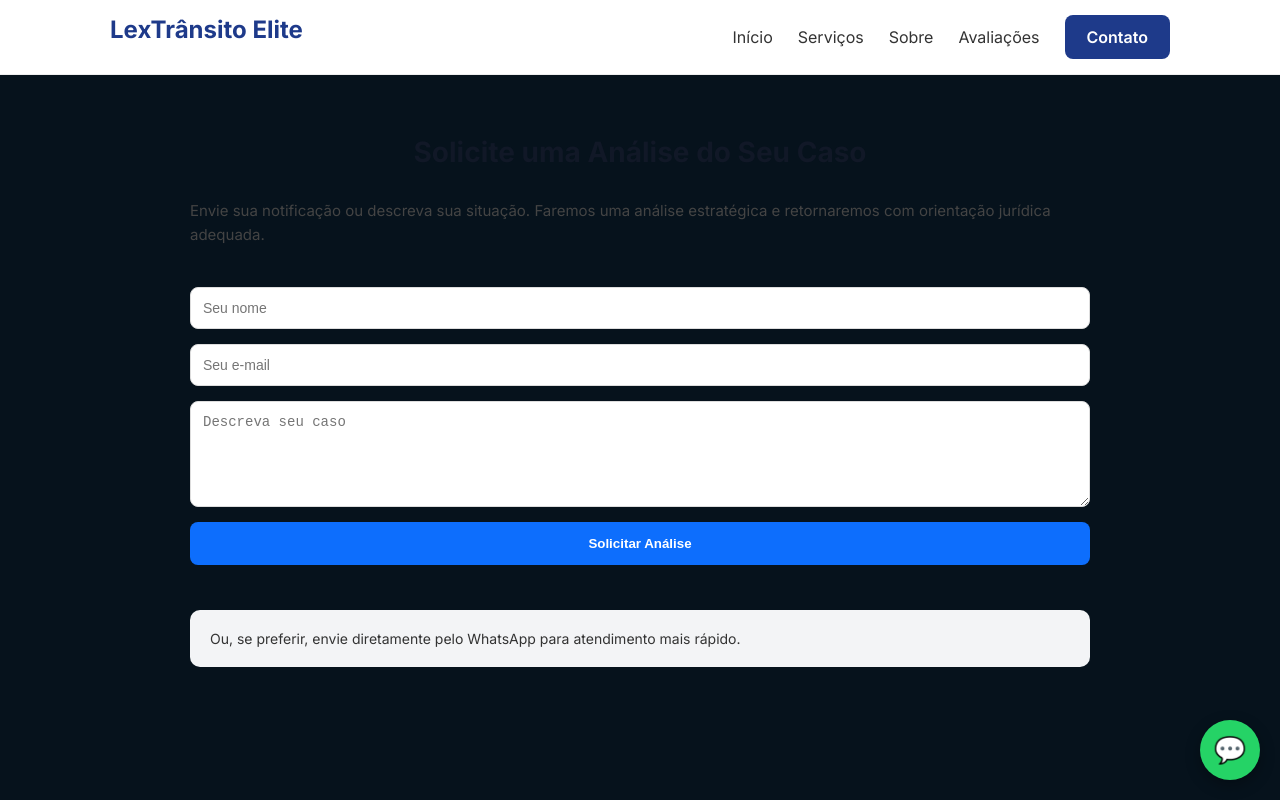
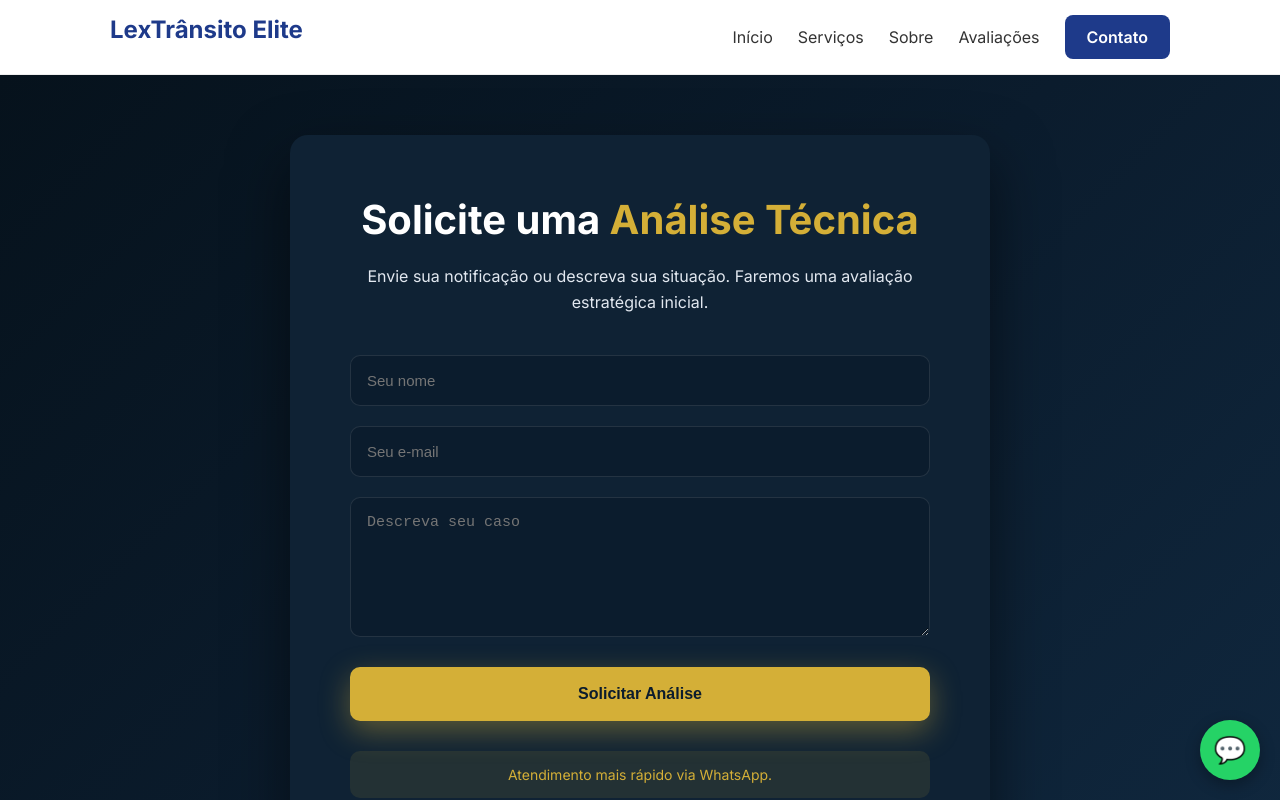
Before and after one commit to ancelmoth/lextransito, a React (Vite) app: page /contato in a window 1280 px wide. Shown: the top 800 px of the page. Built offline with nearby package versions, Linux system fonts and the light colour scheme.

Commit message:
versao 01 atualizada Contato atualizado

```diff
--- a/src/pages/Contato.jsx
+++ b/src/pages/Contato.jsx
@@ -1,84 +1,169 @@
-import PageLayout from "../components/layout/PageLayout"
+import { useState } from "react"
 
 function Contato() {
+
+  const [form, setForm] = useState({
+    nome: "",
+    email: "",
+    mensagem: ""
+  })
+
+  const handleChange = (e) => {
+    setForm({ ...form, [e.target.name]: e.target.value })
+  }
+
+  const handleSubmit = (e) => {
+    e.preventDefault()
+    alert("Solicitação enviada com sucesso.")
+  }
+
   return (
-    <PageLayout title="Solicite uma Análise do Seu Caso">
-      <div style={styles.container}>
+    <div style={styles.page}>
 
-        <p style={styles.description}>
+      <div style={styles.card}>
+        <h1 style={styles.title}>
+          Solicite uma <span style={styles.gold}>Análise Técnica</span>
+        </h1>
+
+        <p style={styles.subtitle}>
           Envie sua notificação ou descreva sua situação.
-          Faremos uma análise estratégica e retornaremos com orientação jurídica adequada.
+          Faremos uma avaliação estratégica inicial.
         </p>
 
-        <form style={styles.form}>
-          <input type="text" placeholder="Seu nome" style={styles.input} />
-          <input type="email" placeholder="Seu e-mail" style={styles.input} />
+        <form onSubmit={handleSubmit} style={styles.form}>
+
+          <input
+            type="text"
+            name="nome"
+            placeholder="Seu nome"
+            value={form.nome}
+            onChange={handleChange}
+            style={styles.input}
+            required
+          />
+
+          <input
+            type="email"
+            name="email"
+            placeholder="Seu e-mail"
+            value={form.email}
+            onChange={handleChange}
+            style={styles.input}
+            required
+          />
+
           <textarea
+            name="mensagem"
             placeholder="Descreva seu caso"
-            rows="5"
+            value={form.mensagem}
+            onChange={handleChange}
             style={styles.textarea}
-          ></textarea>
+            required
+          />
 
           <button type="submit" style={styles.button}>
             Solicitar Análise
           </button>
+
         </form>
 
-        <div style={styles.whatsappBox}>
-          Ou, se preferir, envie diretamente pelo WhatsApp para
-          atendimento mais rápido.
+        <div style={styles.whatsBox}>
+          Atendimento mais rápido via WhatsApp.
         </div>
 
       </div>
-    </PageLayout>
+
+    </div>
   )
 }
 
 const styles = {
-  container: {
+
+  page: {
+    minHeight: "100vh",
+    background: "linear-gradient(135deg, #06121c 0%, #0b1c2d 50%, #10283f 100%)",
     display: "flex",
-    flexDirection: "column",
-    gap: "25px"
+    justifyContent: "center",
+    alignItems: "center",
+    padding: "60px 20px"
   },
-  description: {
-    fontSize: "15px",
-    color: "#444",
+
+  card: {
+    width: "100%",
+    maxWidth: "700px",
+    backgroundColor: "#0f2234",
+    padding: "60px",
+    borderRadius: "18px",
+    boxShadow: "0px 25px 60px rgba(0,0,0,0.5)"
+  },
+
+  title: {
+    fontSize: "clamp(28px, 5vw, 40px)",
+    marginBottom: "20px",
+    color: "#ffffff",
+    textAlign: "center"
+  },
+
+  gold: {
+    color: "#d4af37"
+  },
+
+  subtitle: {
+    textAlign: "center",
+    color: "#e2e8f0",
+    marginBottom: "40px",
     lineHeight: "1.6"
   },
+
   form: {
     display: "flex",
     flexDirection: "column",
-    gap: "15px"
+    gap: "20px"
   },
+
   input: {
-    padding: "12px",
-    borderRadius: "8px",
-    border: "1px solid #ddd",
+    padding: "16px",
+    borderRadius: "10px",
+    border: "1px solid rgba(255,255,255,0.1)",
+    backgroundColor: "#0b1c2d",
+    color: "#ffffff",
+    fontSize: "15px"
+  },
+
+  textarea: {
+    padding: "16px",
+    borderRadius: "10px",
+    border: "1px solid rgba(255,255,255,0.1)",
+    backgroundColor: "#0b1c2d",
+    color: "#ffffff",
+    fontSize: "15px",
+    minHeight: "140px",
+    resize: "vertical"
+  },
+
+  button: {
+    marginTop: "10px",
+    padding: "18px",
+    borderRadius: "10px",
+    border: "none",
+    backgroundColor: "#d4af37",
+    color: "#0b1c2d",
+    fontWeight: "700",
+    fontSize: "16px",
+    cursor: "pointer",
+    boxShadow: "0px 10px 30px rgba(212,175,55,0.4)"
+  },
+
+  whatsBox: {
+    marginTop: "30px",
+    padding: "15px",
+    borderRadius: "10px",
+    backgroundColor: "rgba(212,175,55,0.1)",
+    color: "#d4af37",
+    textAlign: "center",
     fontSize: "14px"
-  },
-  textarea: {
-    padding: "12px",
-    borderRadius: "8px",
-    border: "1px solid #ddd",
-    fontSize: "14px"
-  },
-  button: {
-    padding: "14px",
-    borderRadius: "8px",
-    border: "none",
-    backgroundColor: "#0d6efd",
-    color: "#ffffff",
-    fontWeight: "600",
-    cursor: "pointer"
-  },
-  whatsappBox: {
-    marginTop: "20px",
-    padding: "20px",
-    backgroundColor: "#f3f4f6",
-    borderRadius: "10px",
-    fontSize: "14px",
-    color: "#333"
   }
+
 }
 
 export default Contato
```
